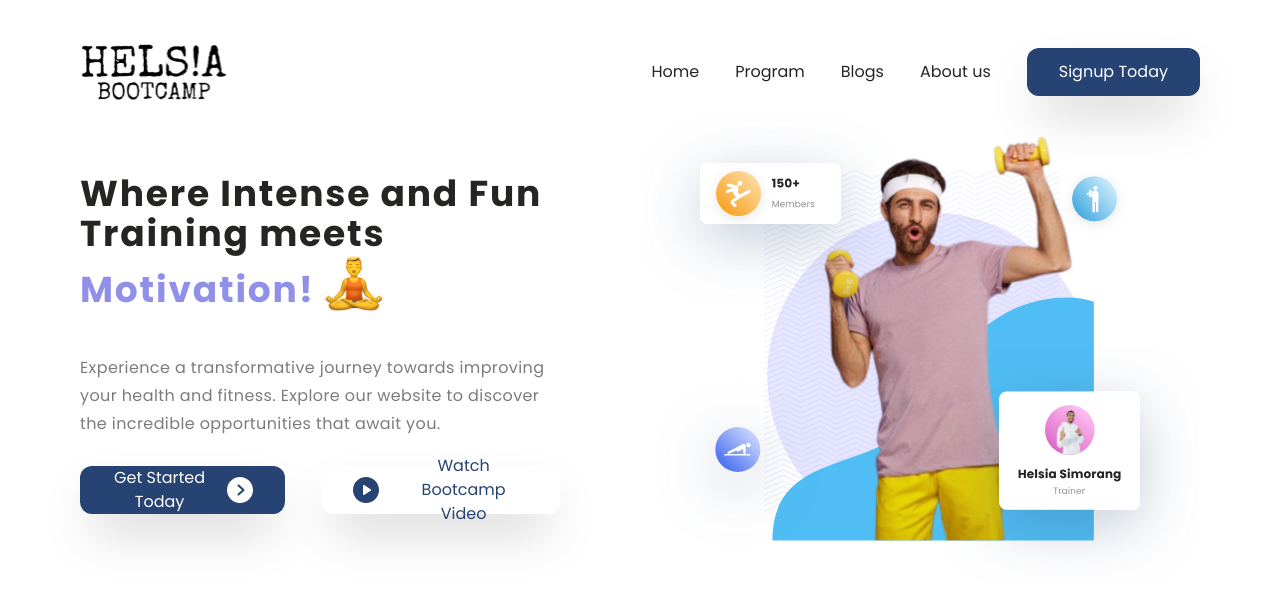
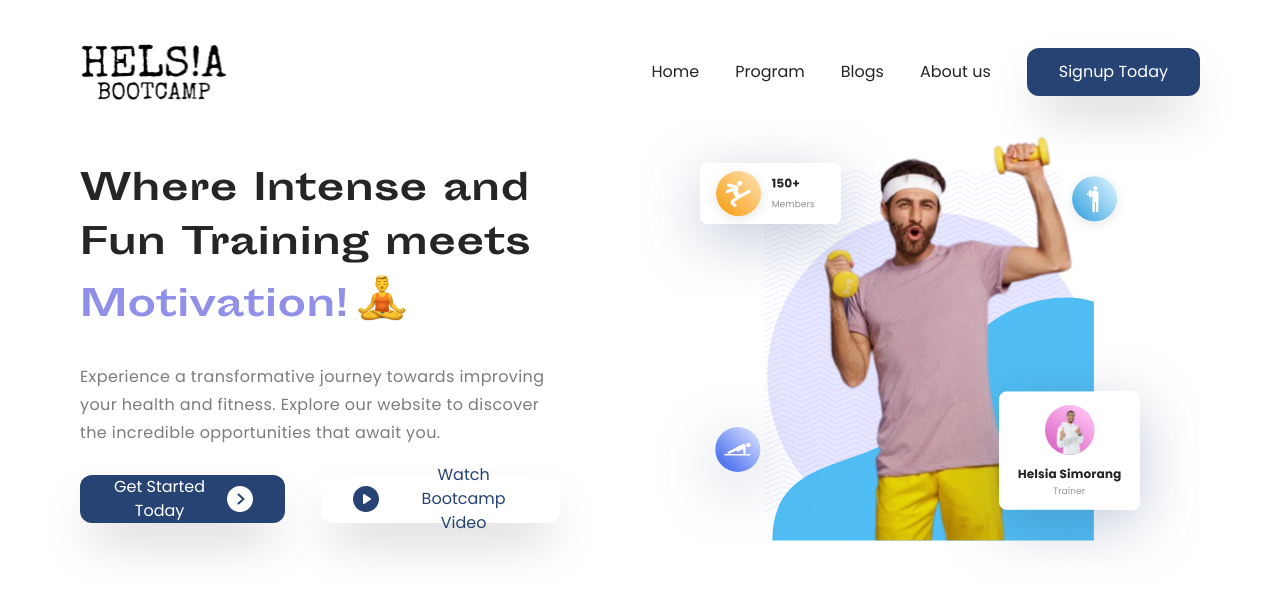
Before and after one commit to sohanemon/helsia-bootcamp, a Next.js app: page / in a window 1280 px wide. Shown: the top 592 px of the page. Built offline with nearby package versions, Linux system fonts and the light colour scheme.

Commit message:
feat: font added

```diff
--- a/src/app/layout.tsx
+++ b/src/app/layout.tsx
@@ -5,8 +5,9 @@ import localFont from 'next/font/local';
 import './globals.css';
 
 const grotRegular = localFont({
-  src: './font/SportingGrotesque-Bold.otf',
+  src: '../font/SportingGrotesque-Bold.otf',
   display: 'swap',
+  variable: '--grot',
 });
 
 const poppins = Poppins({
@@ -25,7 +26,11 @@ export default function RootLayout({
 }) {
   return (
     <html lang='en'>
-      <body className={poppins.className + ' pt-10 px-20'}>
+      <body
+        className={
+          grotRegular.variable + ' ' + poppins.className + ' pt-10 px-20'
+        }
+      >
         <Navbar />
         {children}
       </body>
--- a/src/components/cta.tsx
+++ b/src/components/cta.tsx
@@ -10,13 +10,13 @@ export default function Cta() {
         {/* #todo:left */}
         <Heading cta>
           Where Intense and Fun Training meets{' '}
-          <span className='text-themeIndigo-light'>Motivation!</span>{' '}
+          <span className='text-themeIndigo-light'>Motivation!</span>
           <Image
             src={'/assets/motivation.svg'}
             alt='icon'
-            className='inline-block mb-4'
-            width={60}
-            height={60}
+            className='inline-block mb-4 ml-2'
+            width={50}
+            height={50}
           />
         </Heading>
         <GrayText className='pt-6 pb-7'>
--- a/src/components/ui/heading.tsx
+++ b/src/components/ui/heading.tsx
@@ -9,8 +9,8 @@ export default function Heading({
   return (
     <h1
       className={cn(
-        'text-themeText-dark font-bold ',
-        { 'text-4xl tracking-wider': cta },
+        'text-themeText-dark font-bold font-grot ',
+        { 'text-4xl leading-normal': cta },
         className
       )}
       {...props}
--- a/tailwind.config.js
+++ b/tailwind.config.js
@@ -78,6 +78,9 @@ module.exports = {
         'accordion-up': 'accordion-up 0.2s ease-out',
       },
     },
+    fontFamily: {
+      grot: 'var(--grot)',
+    },
   },
   plugins: [require('tailwindcss-animate')],
 };
```
Also changed, not shown: src/font/SportingGrotesque-Bold.otf (renamed from public/font/SportingGrotesque-Bold.otf), src/font/SportingGrotesque-Regular.otf (renamed from public/font/SportingGrotesque-Regular.otf).
